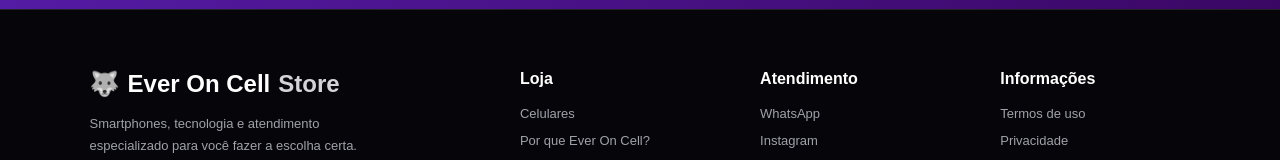
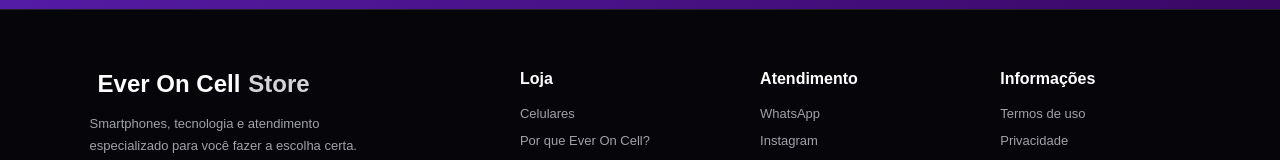
Before and after one commit to yNZCG/StoreFenrir, a Vue app: page / in a window 1280 px wide. Shown: the part 5134-5294 px from the top of the page. Built offline with nearby package versions, Linux system fonts and the light colour scheme.

Commit message:
Remove wolf emoji from footer logo

```diff
--- a/Footer.vue
+++ b/Footer.vue
@@ -9,7 +9,7 @@
         <div class="footer-grid">
             <div>
                 <div class="footer-logo">
-                    <span>🐺</span> Ever On Cell <span>Store</span>
+                    <span></span> Ever On Cell <span>Store</span>
                 </div>
                 <p class="footer-description">
                     Smartphones, tecnologia e atendimento especializado para você fazer a escolha certa.
```
